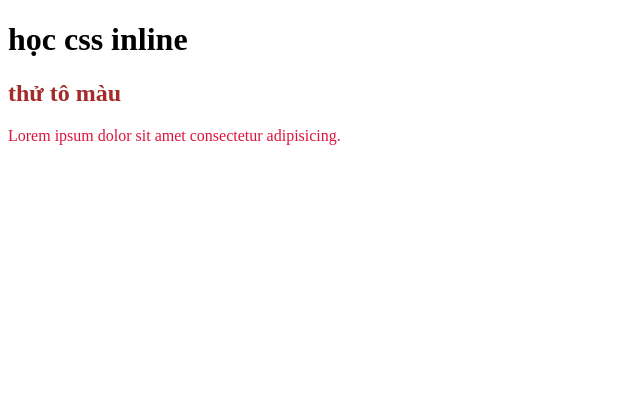
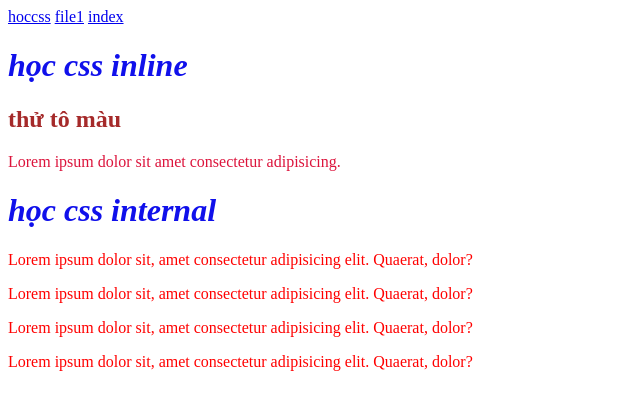
Before and after one commit to PNLinhhh/dangtapcode, a plain HTML site: page hoccss.html in a window 1280 px wide. Shown: the whole page, without its empty margins (0-640 px from the left). Drawn offline with Linux system fonts and the light colour scheme.

Commit message:
hoc internal va external

```diff
--- a/hoccss.html
+++ b/hoccss.html
@@ -1,13 +1,28 @@
 <!DOCTYPE html>
 <html lang="vi">
+
 <head>
     <meta charset="UTF-8">
     <meta name="viewport" content="width=device-width, initial-scale=1.0">
+    <style>
+
+    </style>
+    <link rel="stylesheet" href="style.css">
     <title>Học css</title>
 </head>
+
 <body>
+    <a href="./hoccss.html">hoccss</a>
+    <a href="./file1.html">file1</a>
+    <a href="./index.html">index</a>
     <h1>học css inline </h1>
     <h2 style="color: brown;">thử tô màu </h2>
     <p style="color: crimson;">Lorem ipsum dolor sit amet consectetur adipisicing.</p>
+    <h1>học css internal</h1>
+    <p>Lorem ipsum dolor sit, amet consectetur adipisicing elit. Quaerat, dolor?</p>
+    <p>Lorem ipsum dolor sit, amet consectetur adipisicing elit. Quaerat, dolor?</p>
+    <p>Lorem ipsum dolor sit, amet consectetur adipisicing elit. Quaerat, dolor?</p>
+    <p>Lorem ipsum dolor sit, amet consectetur adipisicing elit. Quaerat, dolor?</p>
 </body>
+
 </html>
--- /dev/null
+++ b/style.css
@@ -0,0 +1,7 @@
+h1 {
+  color: rgb(16, 16, 235);
+  font-style: oblique;
+}
+p {
+  color: red;
+}
```
Also changed, not shown: file1.html (+3 -0 lines), index.html (+3 -0 lines).
